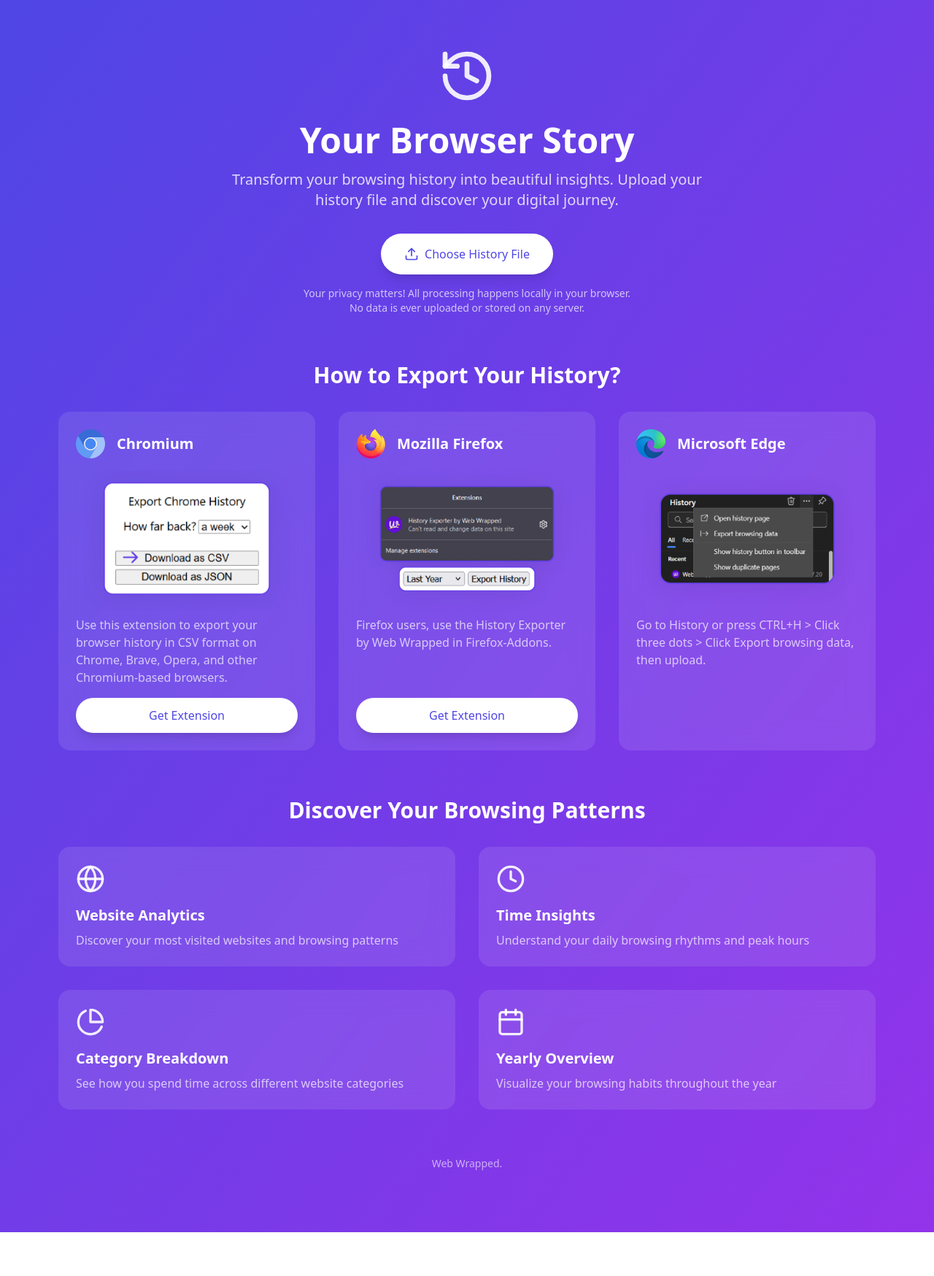
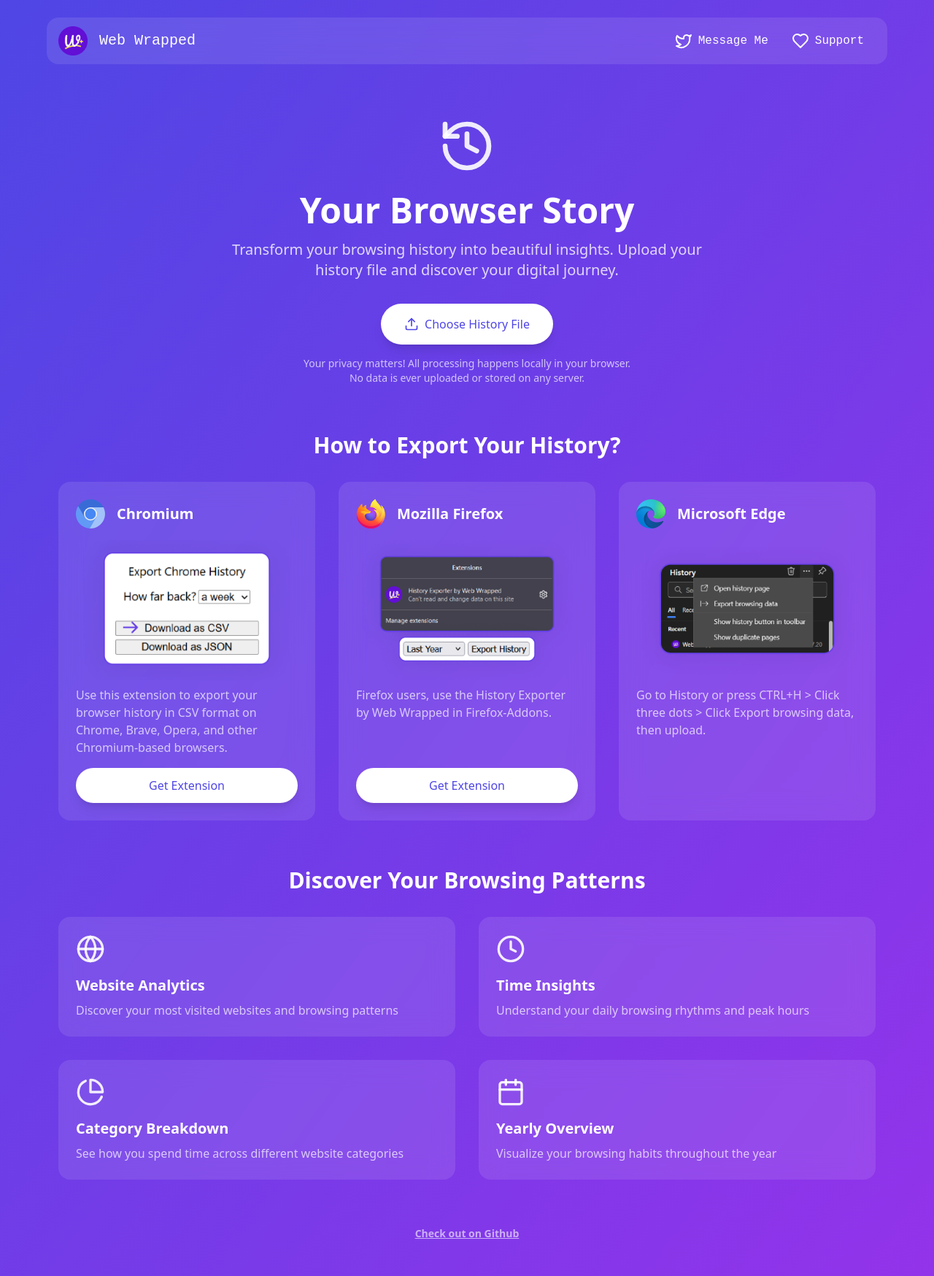
Before and after one commit to abishek77s/project, a React (Vite) app: page / in a window 1280 px wide. Shown: the whole page at 73% size. Before the commit the page ends 1688 px from the top, so only its background shows below. Built offline with nearby package versions, Linux system fonts and the light colour scheme; a small style sheet from the web is missing.

Commit message:
Slide navigation changes, Navbar, Github link

```diff
--- a/src/App.tsx
+++ b/src/App.tsx
@@ -141,6 +141,9 @@
 
   const nextSlide = () => {
     const currentIndex = SLIDES.indexOf(currentSlide);
+    if (currentIndex === 5) {
+      setCurrentSlide(SLIDES[0]);
+    }
     if (currentIndex < SLIDES.length - 1) {
       setCurrentSlide(SLIDES[currentIndex + 1]);
     }
@@ -148,6 +151,9 @@
 
   const prevSlide = () => {
     const currentIndex = SLIDES.indexOf(currentSlide);
+    if (currentIndex === 0) {
+      setCurrentSlide(SLIDES[5]);
+    }
     if (currentIndex > 0) {
       setCurrentSlide(SLIDES[currentIndex - 1]);
     }
--- a/src/components/HiddenGems.tsx
+++ b/src/components/HiddenGems.tsx
@@ -8,7 +8,6 @@
 }
 
 export const HiddenGems: React.FC<HiddenGemsProps> = ({ gems }) => {
-  console.log(gems.map((g) => g.domain));
   return (
     <div className="bg-white p-6 rounded-xl shadow-lg">
       <div className="flex items-center gap-2 mb-6">
--- a/src/components/LandingPage.tsx
+++ b/src/components/LandingPage.tsx
@@ -14,6 +14,7 @@
 import edge from "../assets/edge.png";
 import chromeEx from "../assets/chromeEx.png";
 import firefoxEx from "../assets/firefoxEx.png";
+import Navbar from "./Navbar";
 
 interface LandingPageProps {
   onFileUpload: (event: React.ChangeEvent<HTMLInputElement>) => void;
@@ -70,8 +71,9 @@
   ];
 
   return (
-    <div className="min-h-screen bg-gradient-to-br from-indigo-600 to-purple-600 text-white">
-      <div className="max-w-6xl mx-auto px-4 py-16">
+    <div className="min-h-screen bg-gradient-to-br from-indigo-600 to-purple-600 text-white ">
+      <Navbar />
+      <div className="max-w-6xl mx-auto px-4 py-12">
         {/* Hero Section */}
         <div className="text-center mb-16">
           <motion.div
@@ -193,7 +195,13 @@
           transition={{ duration: 0.6, delay: 0.6 }}
           className="mt-16 text-center text-white/60 text-sm"
         >
-          <p className="m-5">Web Wrapped.</p>
+          <a
+            href="https://github.com/abishek77s/web-wrapped"
+            target="_blank"
+            className="m-5 font-semibold underline"
+          >
+            Check out on Github
+          </a>
         </motion.div>
       </div>
     </div>
--- /dev/null
+++ b/src/components/Navbar.tsx
@@ -0,0 +1,32 @@
+import ww from "../assets/ww.png";
+import { TwitterIcon, Heart } from "lucide-react";
+const Navbar = () => {
+  return (
+    <div className="font-geist-mono py-6 mx-4">
+      <div className="px-4 flex items-center justify-between bg-white/10 backdrop-blur-lg p-3 max-w-6xl mx-auto rounded-2xl ">
+        <div className="flex items-center gap-4  ">
+          <img src={ww} className="size-10 " />{" "}
+          <h1 className=" font-medium text-xl ">Web Wrapped</h1>
+        </div>
+        <div className="flex ">
+          <a
+            href="https://x.com/abi_dzn"
+            target="_blank"
+            className="flex items-center gap-2 px-4 p-2 rounded-xl hover:bg-white/10"
+          >
+            <TwitterIcon /> Message Me
+          </a>
+          <a
+            href="https://www.paypal.com/paypalme/abisheks7"
+            target="_blank"
+            className="flex items-center gap-2 px-4 p-2 rounded-xl hover:bg-white/10"
+          >
+            <Heart /> Support
+          </a>
+        </div>
+      </div>
+    </div>
+  );
+};
+
+export default Navbar;
--- a/src/components/NavigationControls.tsx
+++ b/src/components/NavigationControls.tsx
@@ -1,4 +1,4 @@
-import React from "react";
+import React, { useEffect, useState } from "react";
 import { ArrowLeft, ArrowRight, Download } from "lucide-react";
 
 interface NavigationControlsProps {
@@ -18,15 +18,24 @@
   onPrev,
   onDownload,
 }) => {
+  const [crossed, setCrossed] = useState(false);
+  useEffect(() => {
+    if (crossed === false) {
+      if (currentIndex === 5) {
+        setCrossed(true);
+      }
+    }
+  }, [currentSlide]);
+
   return (
     <nav role="navigation" aria-label="Slide Navigation">
       <div className="fixed inset-y-0 left-8 flex items-center">
         <button
           onClick={onPrev}
-          disabled={currentIndex === 0}
+          disabled={currentIndex === 0 && crossed === false}
           aria-label="Previous slide"
           className={`p-3 rounded-full transition-colors ${
-            currentIndex === 0
+            currentIndex === 0 && crossed === false
               ? "bg-white/20 text-white/40 cursor-not-allowed"
               : "bg-white/10 hover:bg-white/20 text-white"
           }`}
@@ -45,19 +54,21 @@
         </button>
         <button
           onClick={onNext}
-          disabled={currentIndex === totalSlides - 1}
           aria-label="Next slide"
-          className={`p-3 rounded-full transition-colors ${
-            currentIndex === totalSlides - 1
-              ? "bg-white/20 text-white/40 cursor-not-allowed"
-              : "bg-white/10 hover:bg-white/20 text-white"
-          }`}
+          className="p-3 rounded-full transition-colors bg-white/10 hover:bg-white/20 text-white"
         >
           <ArrowRight className="w-6 h-6" />
         </button>
       </div>
 
-      <div className="fixed bottom-8 left-1/2 -translate-x-1/2 flex gap-2" role="progressbar" aria-label="Slide progress" aria-valuenow={currentIndex + 1} aria-valuemin={1} aria-valuemax={totalSlides}>
+      <div
+        className="fixed bottom-8 left-1/2 -translate-x-1/2 flex gap-2"
+        role="progressbar"
+        aria-label="Slide progress"
+        aria-valuenow={currentIndex + 1}
+        aria-valuemin={1}
+        aria-valuemax={totalSlides}
+      >
         {Array.from({ length: totalSlides }).map((_, index) => (
           <div
             key={index}
```
Also changed, not shown: src/assets/ww.png (added).
